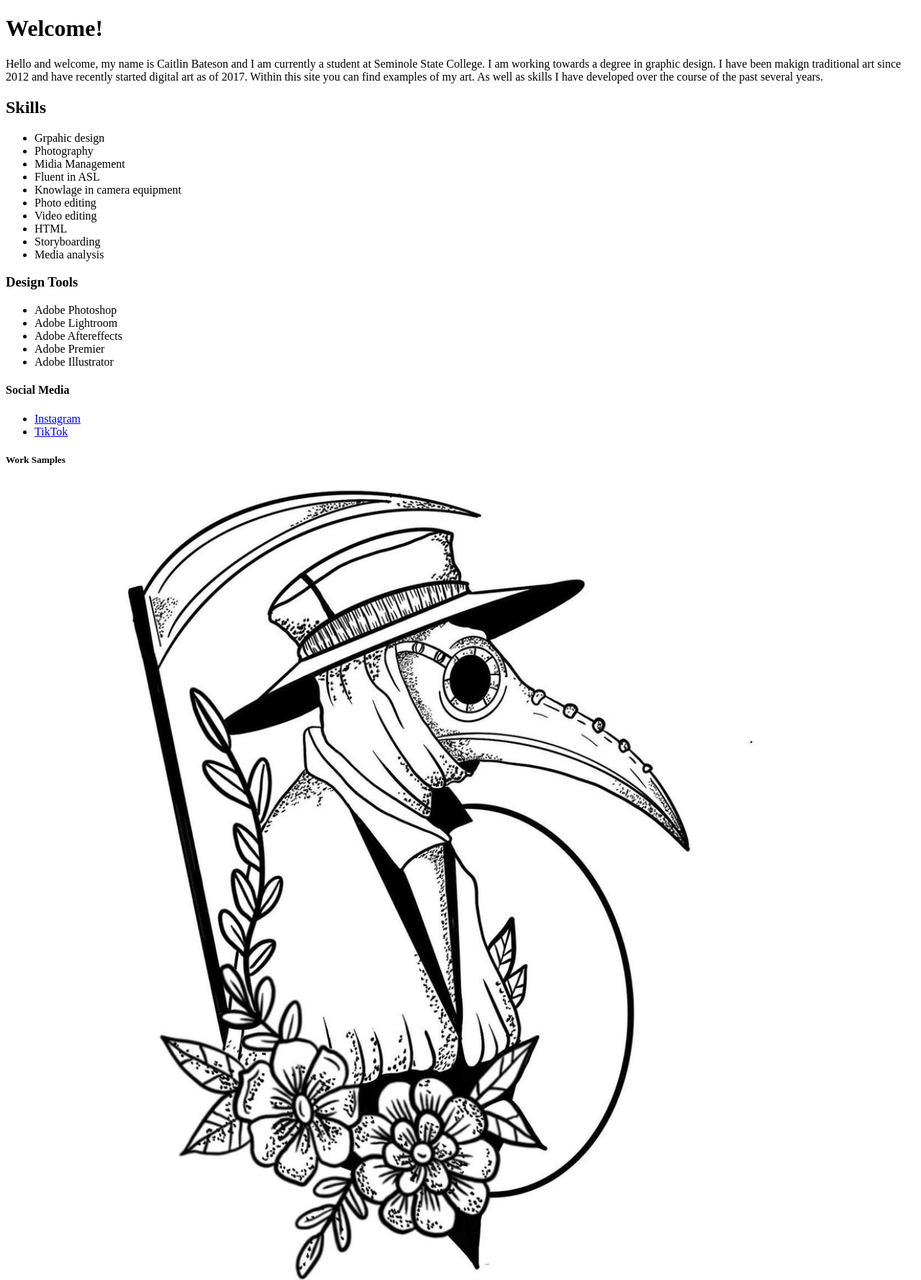
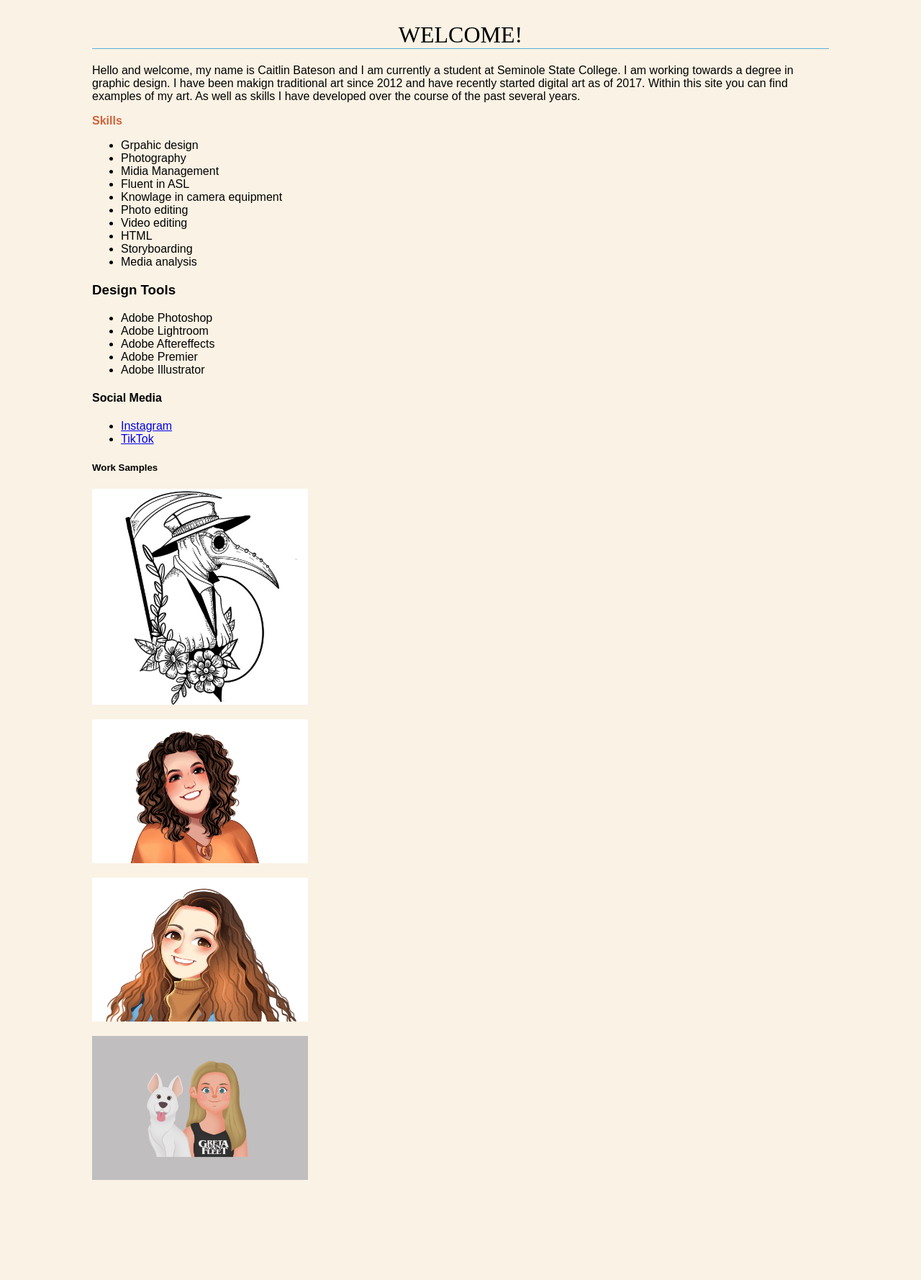
Before and after one commit to CaitlinBateson/Fid, a plain HTML site: page resume.html in a window 1280 px wide. Shown: the top 1778 px of the page at 72% size. After the commit the page ends 1659 px from the top, so only its background shows below. Drawn offline with Linux system fonts and the light colour scheme.

Commit message:
Add files via upload

```diff
--- a/resume.html
+++ b/resume.html
@@ -4,6 +4,28 @@
 <title>Caitlin Bateson</title>
 </head>
 <body>
+
+<style>
+body {
+  background-color: #faf2e4;
+  margin: 0 10%;
+  font-family: sans-serif;
+  }
+
+h1 {
+  font-family: serif;
+  font-weight: normal;
+  text-transform: uppercase;
+  border-bottom: 1px solid #57b1dc;
+  margin-top: 30px;
+text-align: center;
+}
+
+h2 {
+  color: #d1633c;
+  font-size: 1em;
+}
+</style>
 
 <h1>Welcome!</h1>
 <p>Hello and welcome, my name is Caitlin Bateson and I am currently a student at Seminole State College. I am working towards a degree in graphic design. I have been makign traditional art since 2012 and have recently started digital art as of 2017. Within this site you can find examples of my art. As well as skills I have developed over the course of the past several years.</p>
@@ -34,10 +56,10 @@
 <li><a href="https://www.tiktok.com/@4ambeerrunatkroger?lang=en">TikTok</a></li>
 </ul>
 <h5>Work Samples</h5>
-<img src="IMG_8373.jpg">
-<img src="IMG_4868.jpg">
-<img src="IMG_4848.jpg">
-<img src="IMG_4835.jpg">
+<p><a href="plague.html"><img src="IMG_8373.jpg" alt="close-up of plague doctor" width="300" height="300"></a><br>
+<p><a href="shelby.html"><img src="IMG_4868.jpg" alt="close-up of shelby" width="300" height="200"></a><br>
+<p><a href="Bri.html"><img src="IMG_4848.jpg" alt="close-up of Bri" width="300" height="200"></a><br>
+<p><a href="emily.html"><img src="IMG_4835.jpg" alt="close-up of Emily and her dog" width="300" height="200"></a><br>
 </body>
 
 </html>
```
Also changed, not shown: Bri.html (added, +37 -0 lines), Emily.html (added, +37 -0 lines), Shelby.html (added, +37 -0 lines), plague.html (added, +37 -0 lines).
